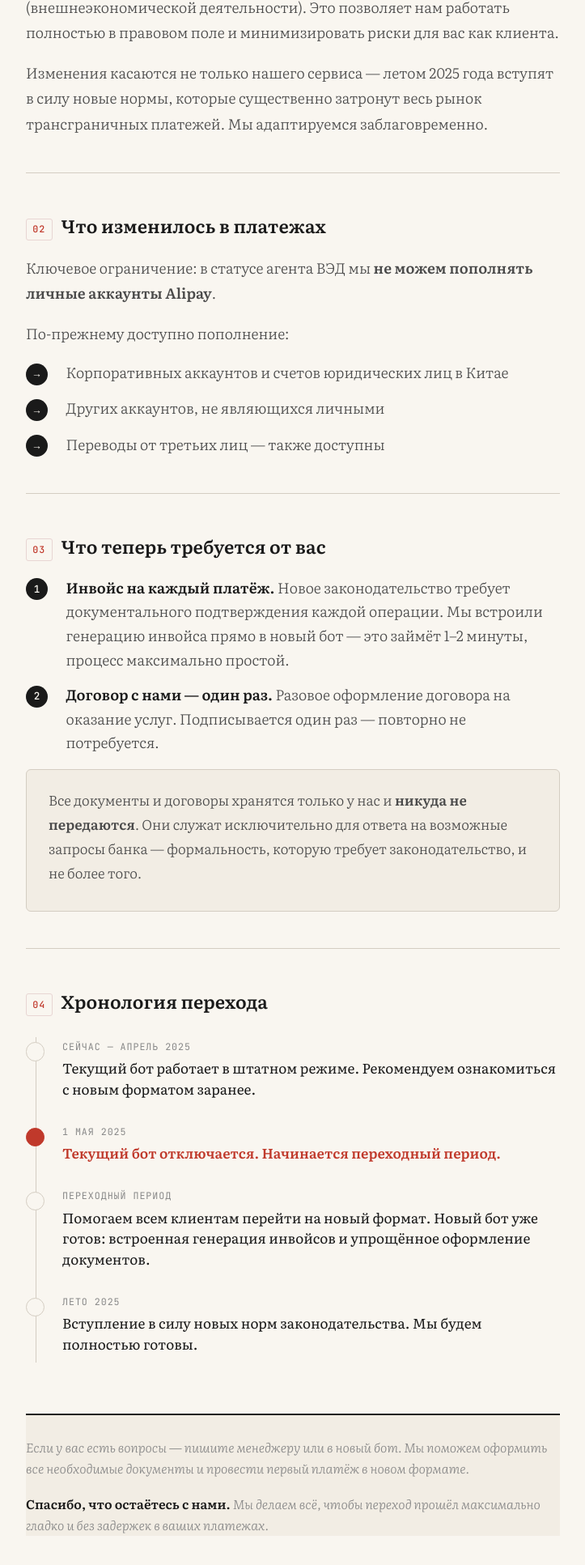
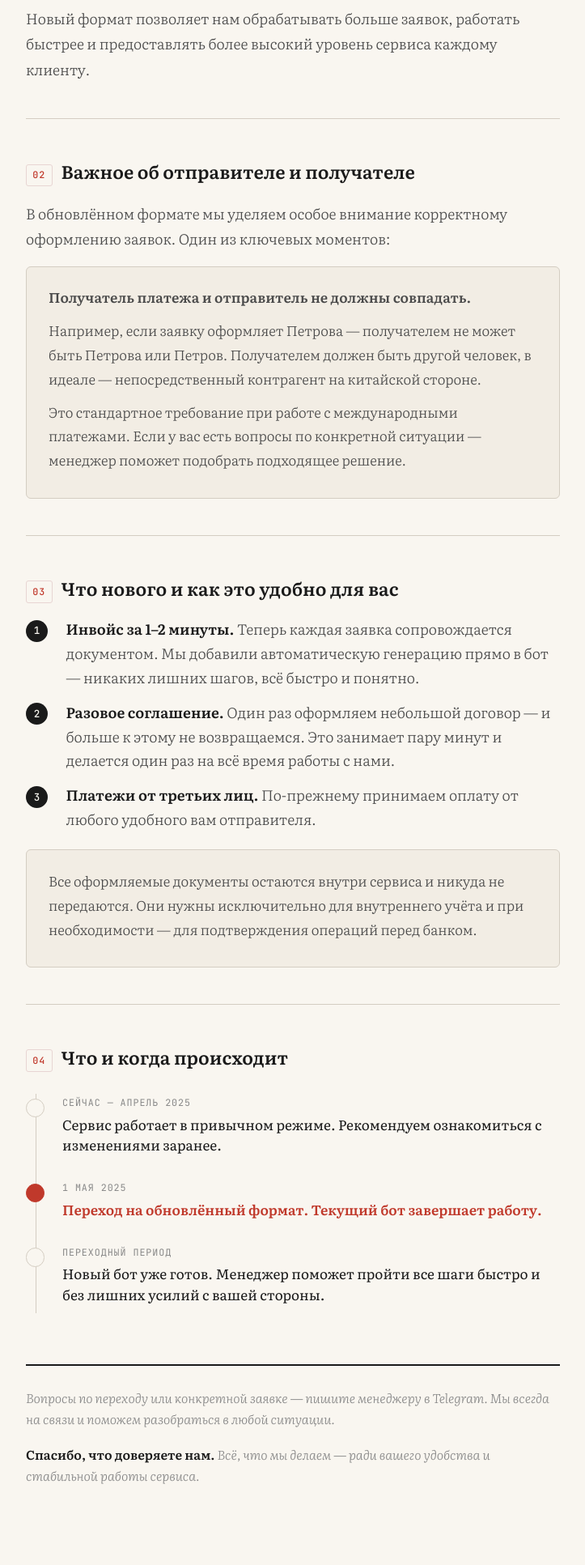
Before and after one commit to pixelpayinfo/payment-update, a plain HTML site: page index.html in a window 1280 px wide. Shown: the part 707-2640 px from the top of the page at 81% size, without its empty margins (278-1001 px from the left). Drawn offline with Linux system fonts and the light colour scheme.

Commit message:
Update index.html

```diff
--- a/index.html
+++ b/index.html
@@ -3,7 +3,7 @@
 <head>
 <meta charset="UTF-8">
 <meta name="viewport" content="width=device-width, initial-scale=1.0">
-<title>Важные изменения в работе сервиса</title>
+<title>Обновление формата работы сервиса</title>
 <link href="https://fonts.googleapis.com/css2?family=Literata:ital,wght@0,300;0,400;0,600;1,300;1,400&family=JetBrains+Mono:wght@400;500&display=swap" rel="stylesheet">
 <style>
   *, *::before, *::after { box-sizing: border-box; margin: 0; padding: 0; }
@@ -195,7 +195,6 @@
   .step-text strong {
     color: var(--ink);
     font-weight: 600;
-    font-style: normal;
   }
 
   .highlight-box {
@@ -260,9 +259,7 @@
     border-color: var(--accent);
   }
 
-  .timeline-content {
-    padding-bottom: 0.5rem;
-  }
+  .timeline-content { padding-bottom: 0.5rem; }
 
   .timeline-date {
     font-family: var(--mono);
@@ -286,9 +283,8 @@
   }
 
   .footnote {
-    background: var(--paper-warm);
     border-top: 2px solid var(--ink);
-    padding: 1.5rem 0 0;
+    padding-top: 1.5rem;
     margin-top: 3rem;
   }
 
@@ -315,108 +311,95 @@
 <body>
 <div class="page">
 
-  <div class="top-label">Официальное уведомление</div>
+  <div class="top-label">Для клиентов сервиса</div>
 
-  <h1>Важные изменения в работе сервиса</h1>
-  <p class="subtitle">Переход на статус агента ВЭД и новые требования к платежам</p>
+  <h1>Мы становимся лучше — обновление формата работы</h1>
+  <p class="subtitle">Новые возможности, удобство и забота о каждом клиенте</p>
 
   <div class="meta-row">
     <span class="meta-item">Дата публикации: <strong>апрель 2025</strong></span>
     <span class="meta-item">Вступает в силу: <strong>1 мая 2025</strong></span>
-    <span class="meta-item">Причина: <strong>новое законодательство</strong></span>
   </div>
 
   <div class="alert-banner">
-    <p><strong>Текущий бот прекращает работу 1 мая 2025 года.</strong> Пожалуйста, ознакомьтесь с изменениями заранее, чтобы переход прошёл без задержек в ваших платежах.</p>
+    <p><strong>С 1 мая сервис переходит на обновлённый формат.</strong> Читайте внимательно — изменения затрагивают порядок оформления заявок. Мы постарались сделать всё максимально просто и комфортно для вас.</p>
   </div>
 
   <section>
-    <h2><span class="section-num">01</span> Почему меняется формат работы</h2>
-    <p>В связи с актуальным и предстоящим российским законодательством о трансграничных переводах мы переходим на статус <strong>агента ВЭД</strong> (внешнеэкономической деятельности). Это позволяет нам работать полностью в правовом поле и минимизировать риски для вас как клиента.</p>
-    <p>Изменения касаются не только нашего сервиса — летом 2025 года вступят в силу новые нормы, которые существенно затронут весь рынок трансграничных платежей. Мы адаптируемся заблаговременно.</p>
+    <h2><span class="section-num">01</span> Почему мы меняемся</h2>
+    <p>Сервис планомерно развивается и повышает уровень работы. В рамках этого развития мы обновляем внутренние процессы, чтобы обеспечить вам стабильность, надёжность и долгосрочную работу без перебоев.</p>
+    <p>Новый формат позволяет нам обрабатывать больше заявок, работать быстрее и предоставлять более высокий уровень сервиса каждому клиенту.</p>
   </section>
 
   <hr class="divider">
 
   <section>
-    <h2><span class="section-num">02</span> Что изменилось в платежах</h2>
-    <p>Ключевое ограничение: в статусе агента ВЭД мы <strong>не можем пополнять личные аккаунты Alipay</strong>.</p>
-    <p>По-прежнему доступно пополнение:</p>
-    <ul class="steps">
-      <li>
-        <span class="step-num">→</span>
-        <span class="step-text">Корпоративных аккаунтов и счетов юридических лиц в Китае</span>
-      </li>
-      <li>
-        <span class="step-num">→</span>
-        <span class="step-text">Других аккаунтов, не являющихся личными</span>
-      </li>
-      <li>
-        <span class="step-num">→</span>
-        <span class="step-text">Переводы от третьих лиц — также доступны</span>
-      </li>
-    </ul>
-  </section>
-
-  <hr class="divider">
-
-  <section>
-    <h2><span class="section-num">03</span> Что теперь требуется от вас</h2>
-    <ul class="steps">
-      <li>
-        <span class="step-num">1</span>
-        <span class="step-text"><strong>Инвойс на каждый платёж.</strong> Новое законодательство требует документального подтверждения каждой операции. Мы встроили генерацию инвойса прямо в новый бот — это займёт 1–2 минуты, процесс максимально простой.</span>
-      </li>
-      <li>
-        <span class="step-num">2</span>
-        <span class="step-text"><strong>Договор с нами — один раз.</strong> Разовое оформление договора на оказание услуг. Подписывается один раз — повторно не потребуется.</span>
-      </li>
-    </ul>
+    <h2><span class="section-num">02</span> Важное об отправителе и получателе</h2>
+    <p>В обновлённом формате мы уделяем особое внимание корректному оформлению заявок. Один из ключевых моментов:</p>
 
     <div class="highlight-box">
-      <p>Все документы и договоры хранятся только у нас и <strong>никуда не передаются</strong>. Они служат исключительно для ответа на возможные запросы банка — формальность, которую требует законодательство, и не более того.</p>
+      <p><strong>Получатель платежа и отправитель не должны совпадать.</strong></p>
+      <p style="margin-top: 0.6rem;">Например, если заявку оформляет Петрова — получателем не может быть Петрова или Петров. Получателем должен быть другой человек, в идеале — непосредственный контрагент на китайской стороне.</p>
+      <p style="margin-top: 0.6rem;">Это стандартное требование при работе с международными платежами. Если у вас есть вопросы по конкретной ситуации — менеджер поможет подобрать подходящее решение.</p>
     </div>
   </section>
 
   <hr class="divider">
 
   <section>
-    <h2><span class="section-num">04</span> Хронология перехода</h2>
+    <h2><span class="section-num">03</span> Что нового и как это удобно для вас</h2>
+    <ul class="steps">
+      <li>
+        <span class="step-num">1</span>
+        <span class="step-text"><strong>Инвойс за 1–2 минуты.</strong> Теперь каждая заявка сопровождается документом. Мы добавили автоматическую генерацию прямо в бот — никаких лишних шагов, всё быстро и понятно.</span>
+      </li>
+      <li>
+        <span class="step-num">2</span>
+        <span class="step-text"><strong>Разовое соглашение.</strong> Один раз оформляем небольшой договор — и больше к этому не возвращаемся. Это занимает пару минут и делается один раз на всё время работы с нами.</span>
+      </li>
+      <li>
+        <span class="step-num">3</span>
+        <span class="step-text"><strong>Платежи от третьих лиц.</strong> По-прежнему принимаем оплату от любого удобного вам отправителя.</span>
+      </li>
+    </ul>
+
+    <div class="highlight-box" style="margin-top: 1.25rem;">
+      <p>Все оформляемые документы остаются внутри сервиса и никуда не передаются. Они нужны исключительно для внутреннего учёта и при необходимости — для подтверждения операций перед банком.</p>
+    </div>
+  </section>
+
+  <hr class="divider">
+
+  <section>
+    <h2><span class="section-num">04</span> Что и когда происходит</h2>
     <div class="timeline">
       <div class="timeline-item">
         <div class="timeline-dot"></div>
         <div class="timeline-content">
           <div class="timeline-date">Сейчас — апрель 2025</div>
-          <div class="timeline-label">Текущий бот работает в штатном режиме. Рекомендуем ознакомиться с новым форматом заранее.</div>
+          <div class="timeline-label">Сервис работает в привычном режиме. Рекомендуем ознакомиться с изменениями заранее.</div>
         </div>
       </div>
       <div class="timeline-item">
         <div class="timeline-dot active"></div>
         <div class="timeline-content">
           <div class="timeline-date">1 мая 2025</div>
-          <div class="timeline-label active">Текущий бот отключается. Начинается переходный период.</div>
+          <div class="timeline-label active">Переход на обновлённый формат. Текущий бот завершает работу.</div>
         </div>
       </div>
       <div class="timeline-item">
         <div class="timeline-dot"></div>
         <div class="timeline-content">
           <div class="timeline-date">Переходный период</div>
-          <div class="timeline-label">Помогаем всем клиентам перейти на новый формат. Новый бот уже готов: встроенная генерация инвойсов и упрощённое оформление документов.</div>
-        </div>
-      </div>
-      <div class="timeline-item">
-        <div class="timeline-dot"></div>
-        <div class="timeline-content">
-          <div class="timeline-date">Лето 2025</div>
-          <div class="timeline-label">Вступление в силу новых норм законодательства. Мы будем полностью готовы.</div>
+          <div class="timeline-label">Новый бот уже готов. Менеджер поможет пройти все шаги быстро и без лишних усилий с вашей стороны.</div>
         </div>
       </div>
     </div>
   </section>
 
   <div class="footnote">
-    <p>Если у вас есть вопросы — пишите менеджеру или в новый бот. Мы поможем оформить все необходимые документы и провести первый платёж в новом формате.</p>
-    <p style="margin-top: 0.75rem;"><strong>Спасибо, что остаётесь с нами.</strong> Мы делаем всё, чтобы переход прошёл максимально гладко и без задержек в ваших платежах.</p>
+    <p>Вопросы по переходу или конкретной заявке — пишите менеджеру в Telegram. Мы всегда на связи и поможем разобраться в любой ситуации.</p>
+    <p style="margin-top: 0.75rem;"><strong>Спасибо, что доверяете нам.</strong> Всё, что мы делаем — ради вашего удобства и стабильной работы сервиса.</p>
   </div>
 
 </div>
```
